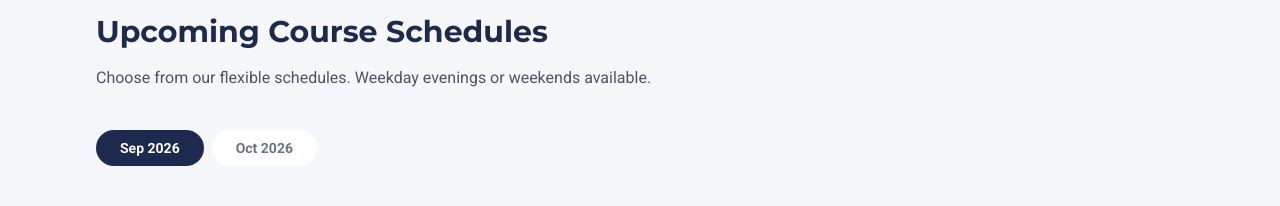
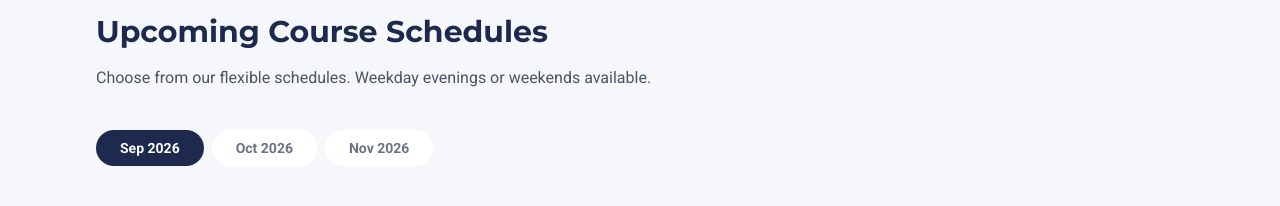
Before and after one commit to nexiuslabs/nexiusacademyskillsfuture, a React (Vite) app: page /courses/agentic-ai in a window 1280 px wide. Shown: the part 4740-4946 px from the top of the page. Built offline with nearby package versions, Linux system fonts and the light colour scheme.

Commit message:
Add November Agentic AI interest cohort

```diff
--- a/components/courses/Schedule.tsx
+++ b/components/courses/Schedule.tsx
@@ -87,9 +87,9 @@ const Schedule: React.FC = () => {
                       onClick={() =>
                         openLeadModal('course_page_cta', 'reserve_seat', {
                           page: '/courses/agentic-ai',
-                          position: 'schedule_october_register_interest_button',
-                          ctaLabel: 'register_interest_october_2026',
-                          preferredIntake: '09 Oct 2026 & 16 Oct 2026 (9am-5pm) — Registration of interest (venue TBC)',
+                          position: `schedule_${schedule.month.toLowerCase().replace(' ', '_')}_register_interest_button`,
+                          ctaLabel: `register_interest_${schedule.cohortCode}`,
+                          preferredIntake: `${schedule.dates} (${schedule.time.replace(/:00/g, '').replace(' - ', '-')}) — Registration of interest (venue TBC)`,
                           cohortCode: schedule.cohortCode,
                           courseSlug: 'agentic-ai',
                         })
--- a/components/leads/LeadCaptureModal.tsx
+++ b/components/leads/LeadCaptureModal.tsx
@@ -78,6 +78,7 @@ const COHORTS_BY_COURSE: Record<string, CohortOption[]> = {
   'agentic-ai': [
     { label: '18 Sep 2026 & 25 Sep 2026 (9am-6pm)', code: '2026-09-18' },
     { label: '09 Oct 2026 & 16 Oct 2026 (9am-5pm) — Registration of interest (venue TBC)', code: '2026-10-09-interest' },
+    { label: '13 Nov 2026 & 20 Nov 2026 (9am-5pm) — Registration of interest (venue TBC)', code: '2026-11-13-interest' },
     { label: 'Register Interest', code: 'next-available' },
   ],
   'agentic-ai-accountants': [
--- a/constants.tsx
+++ b/constants.tsx
@@ -60,6 +60,18 @@ export const SCHEDULES: ScheduleItem[] = [
     registrationCloses: 'TBC',
     interestOnly: true,
     cohortCode: '2026-10-09-interest',
+  },
+  {
+    type: 'Weekday',
+    dates: '13 Nov 2026 & 20 Nov 2026',
+    time: '9:00am - 5:00pm',
+    format: 'In-Person',
+    venue: 'Venue to be confirmed',
+    slotsLeft: 0,
+    month: 'Nov 2026',
+    registrationCloses: 'TBC',
+    interestOnly: true,
+    cohortCode: '2026-11-13-interest',
   },
 ];
 
```
